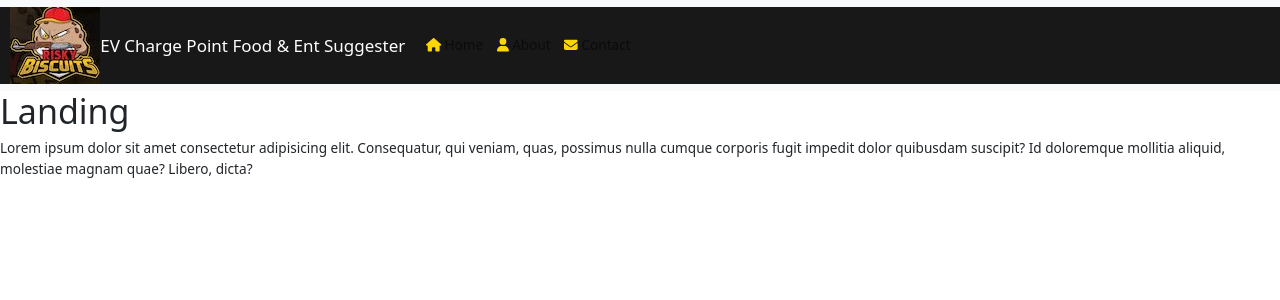
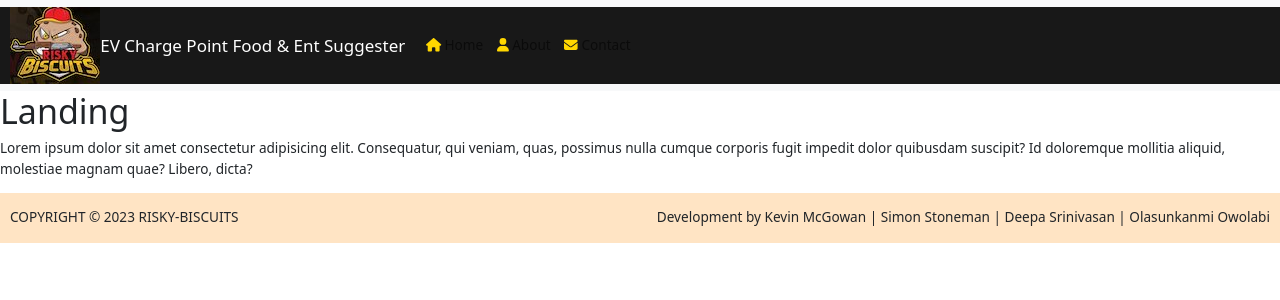
Before and after one commit to SimonStoneman/EV-Charge-Point, a React (Create React App) app: page / in a window 1280 px wide. Shown: the top 300 px of the page. Built offline with nearby package versions, Linux system fonts and the light colour scheme.

Commit message:
footer created and styled

```diff
--- a/src/App.js
+++ b/src/App.js
@@ -3,6 +3,8 @@ import { useState } from 'react';
 import Landing from './Pages/Landing';
 import About from './Pages/About';
 import Contact from './Pages/Contact'
+import Footer from './Components/Footer/Footer'
+
 
 import Header from './Components/Header/Header';
 
@@ -13,7 +15,11 @@ function App() {
     <>
       <Header setPage={setPage} />
 
+
       {page === 'landing' ? <Landing /> : <About />}
+
+
+      <Footer />
 
 
     </>
--- a/src/Components/Footer/Footer.js
+++ b/src/Components/Footer/Footer.js
@@ -1,4 +1,15 @@
 
+import './footer.css'
+
+
+function Footer () {
+    return(
+        <footer>
+            <p>COPYRIGHT &copy; 2023 RISKY-BISCUITS</p>
+            <p>Development by Kevin McGowan | Simon Stoneman | Deepa Srinivasan | Olasunkanmi Owolabi</p>
+        </footer>
+    )
+}
 
 
 export default Footer;
--- a/src/Components/Footer/footer.css
+++ b/src/Components/Footer/footer.css
@@ -0,0 +1,17 @@
+
+
+
+footer{
+    display:flex;
+    justify-content: space-between;
+    background-color: bisque;
+    align-items:center;
+    padding: 10px;
+    height: 50px;
+
+
+}
+
+footer p {
+    margin:0
+}
```
